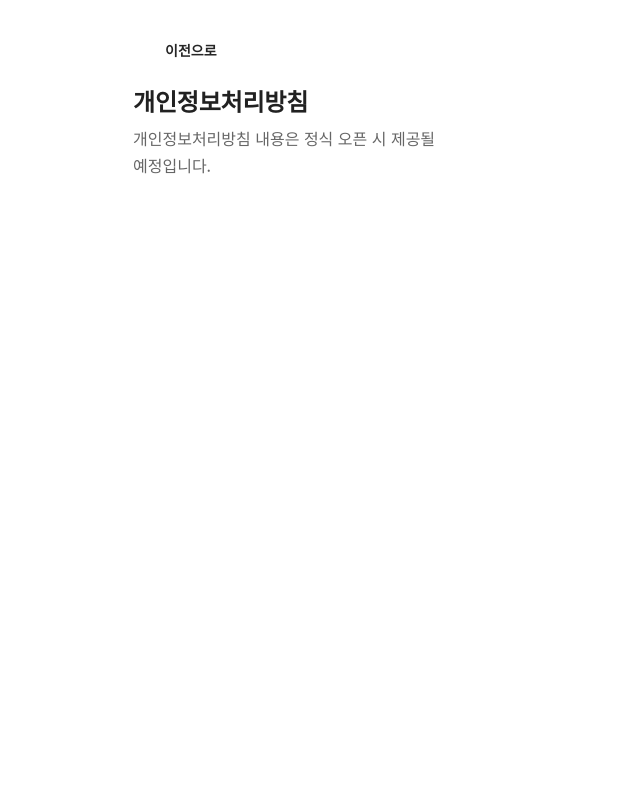
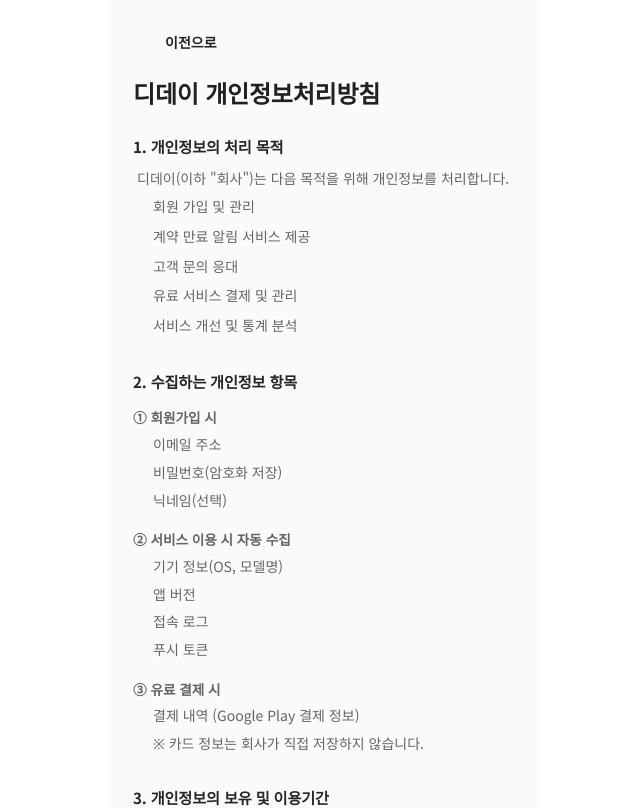
Before and after one commit to c-rabbits/d-day, a Next.js app: page /privacy in a window 1280 px wide. Shown: the top 808 px of the page, without its empty margins (316-956 px from the left). Built offline with nearby package versions, Linux system fonts and the light colour scheme; some icons are missing.

Commit message:
terms and privacy: enable scroll; privacy page full content same style as terms
Co-authored-by: Cursor <cursoragent@cursor.com>

```diff
--- a/app/privacy/page.tsx
+++ b/app/privacy/page.tsx
@@ -1,26 +1,167 @@
 "use client";
 
 import { useRouter } from "next/navigation";
-import { Button, Container, Typography } from "@mui/material";
+import { Box, Button, Container, Stack, Typography } from "@mui/material";
 import ArrowBackRoundedIcon from "@mui/icons-material/ArrowBackRounded";
+
+const SECTIONS: Array<{
+  title: string;
+  body?: string;
+  items?: string[];
+  subsections?: { title: string; items: string[] }[];
+}> = [
+  {
+    title: "1. 개인정보의 처리 목적",
+    body: "디데이(이하 \"회사\")는 다음 목적을 위해 개인정보를 처리합니다.",
+    items: [
+      "회원 가입 및 관리",
+      "계약 만료 알림 서비스 제공",
+      "고객 문의 응대",
+      "유료 서비스 결제 및 관리",
+      "서비스 개선 및 통계 분석",
+    ],
+  },
+  {
+    title: "2. 수집하는 개인정보 항목",
+    subsections: [
+      {
+        title: "① 회원가입 시",
+        items: ["이메일 주소", "비밀번호(암호화 저장)", "닉네임(선택)"],
+      },
+      {
+        title: "② 서비스 이용 시 자동 수집",
+        items: ["기기 정보(OS, 모델명)", "앱 버전", "접속 로그", "푸시 토큰"],
+      },
+      {
+        title: "③ 유료 결제 시",
+        items: ["결제 내역 (Google Play 결제 정보)", "※ 카드 정보는 회사가 직접 저장하지 않습니다."],
+      },
+    ],
+  },
+  {
+    title: "3. 개인정보의 보유 및 이용기간",
+    items: [
+      "회원 탈퇴 시 즉시 삭제",
+      "관계 법령에 따라 보존이 필요한 경우 해당 기간 동안 보관",
+      "예: 전자상거래 관련 기록: 5년 / 소비자 불만 기록: 3년",
+    ],
+  },
+  {
+    title: "4. 개인정보의 제3자 제공",
+    body: "회사는 이용자의 개인정보를 원칙적으로 외부에 제공하지 않습니다. 다만 다음의 경우 예외로 합니다:",
+    items: ["이용자의 동의가 있는 경우", "법령에 따른 요청이 있는 경우"],
+  },
+  {
+    title: "5. 개인정보 처리의 위탁",
+    body: "회사는 원활한 서비스 제공을 위해 다음과 같이 업무를 위탁할 수 있습니다:",
+    items: ["Google Firebase (푸시 및 인증)", "Google Play Billing (결제 처리)"],
+  },
+  {
+    title: "6. 이용자의 권리",
+    body: "이용자는 언제든지 다음을 할 수 있습니다:",
+    items: ["개인정보 열람", "수정", "삭제", "처리 정지 요청"],
+  },
+  {
+    title: "7. 개인정보의 파기 절차 및 방법",
+    items: [
+      "전자 파일 형태 → 복구 불가능한 방식으로 삭제",
+      "출력물 → 파쇄 또는 소각",
+    ],
+  },
+  {
+    title: "8. 개인정보의 안전성 확보 조치",
+    items: ["암호화 저장", "접근 권한 최소화", "보안 업데이트 적용"],
+  },
+  {
+    title: "9. 개인정보 보호책임자",
+    body: "사업자명: 스튜디오 코니\n이메일: qmirrorp@gmail.com",
+  },
+  {
+    title: "10. 개인정보처리방침의 변경",
+    body: "본 방침은 2026년 2월 28일부터 적용됩니다. 변경 시 앱 또는 웹사이트에 공지합니다.",
+  },
+];
 
 export default function PrivacyPage() {
   const router = useRouter();
   return (
-    <Container maxWidth="sm" sx={{ py: 4 }}>
+    <Box sx={{ minHeight: "100vh", bgcolor: "grey.50", pb: 6, overflowY: "auto", WebkitOverflowScrolling: "touch" }}>
+      <Container maxWidth="sm" sx={{ py: 3, px: 2.5 }}>
         <Button
           startIcon={<ArrowBackRoundedIcon />}
           onClick={() => router.back()}
-        sx={{ mb: 2 }}
+          sx={{ mb: 2, color: "text.primary" }}
         >
           이전으로
         </Button>
-      <Typography variant="h5" fontWeight={700} gutterBottom>
-        개인정보처리방침
+
+        <Typography variant="h5" fontWeight={700} sx={{ mb: 3, color: "grey.900" }}>
+          디데이 개인정보처리방침
         </Typography>
-      <Typography color="text.secondary">
-        개인정보처리방침 내용은 정식 오픈 시 제공될 예정입니다.
+
+        <Stack spacing={3}>
+          {SECTIONS.map((section) => (
+            <Box key={section.title}>
+              <Typography
+                variant="subtitle1"
+                fontWeight={700}
+                sx={{ color: "primary.main", mb: 1, fontSize: "0.95rem" }}
+              >
+                {section.title}
               </Typography>
+              {section.body && (
+                <Typography
+                  variant="body2"
+                  color="text.secondary"
+                  sx={{ lineHeight: 1.7, pl: 0.5, whiteSpace: "pre-line" }}
+                >
+                  {section.body}
+                </Typography>
+              )}
+              {section.items && (
+                <Stack component="ul" sx={{ m: 0, pl: 2.5, "& li": { mb: 0.75 }, mt: 0.5 }}>
+                  {section.items.map((item, i) => (
+                    <Typography
+                      key={i}
+                      component="li"
+                      variant="body2"
+                      color="text.secondary"
+                      sx={{ lineHeight: 1.7 }}
+                    >
+                      {item}
+                    </Typography>
+                  ))}
+                </Stack>
+              )}
+              {section.subsections?.map((sub) => (
+                <Box key={sub.title} sx={{ mt: 1.5 }}>
+                  <Typography
+                    variant="body2"
+                    fontWeight={600}
+                    color="text.secondary"
+                    sx={{ mb: 0.5, fontSize: "0.85rem" }}
+                  >
+                    {sub.title}
+                  </Typography>
+                  <Stack component="ul" sx={{ m: 0, pl: 2.5, "& li": { mb: 0.5 } }}>
+                    {sub.items.map((item, i) => (
+                      <Typography
+                        key={i}
+                        component="li"
+                        variant="body2"
+                        color="text.secondary"
+                        sx={{ lineHeight: 1.7 }}
+                      >
+                        {item}
+                      </Typography>
+                    ))}
+                  </Stack>
+                </Box>
+              ))}
+            </Box>
+          ))}
+        </Stack>
       </Container>
+    </Box>
   );
 }
--- a/app/terms/page.tsx
+++ b/app/terms/page.tsx
@@ -96,7 +96,7 @@ const CLAUSES = [
 export default function TermsPage() {
   const router = useRouter();
   return (
-    <Box sx={{ minHeight: "100vh", bgcolor: "grey.50", pb: 6 }}>
+    <Box sx={{ minHeight: "100vh", bgcolor: "grey.50", pb: 6, overflowY: "auto", WebkitOverflowScrolling: "touch" }}>
       <Container maxWidth="sm" sx={{ py: 3, px: 2.5 }}>
         <Button
           startIcon={<ArrowBackRoundedIcon />}
```
Lines whose indentation alone changed are shown as unchanged.
